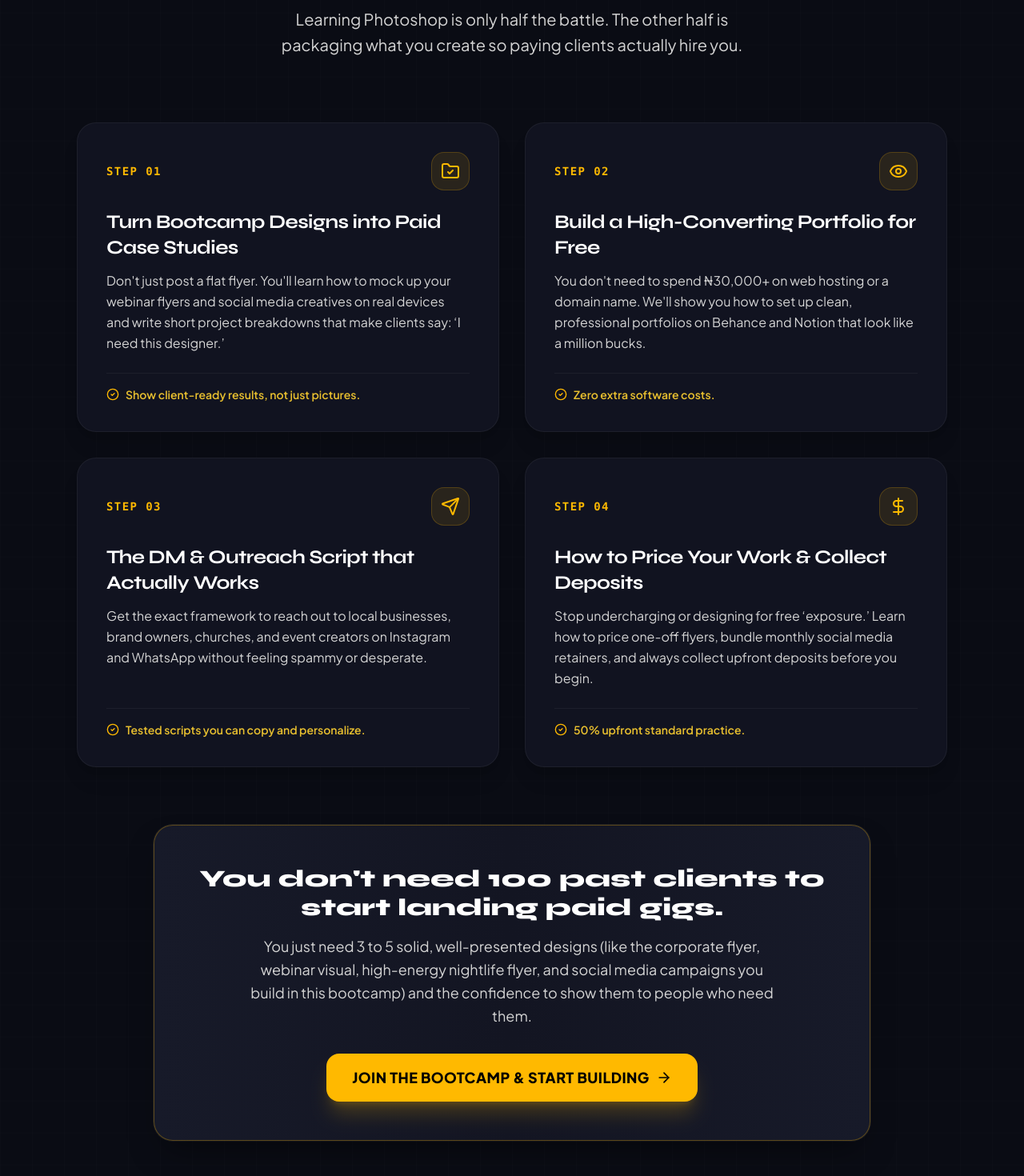
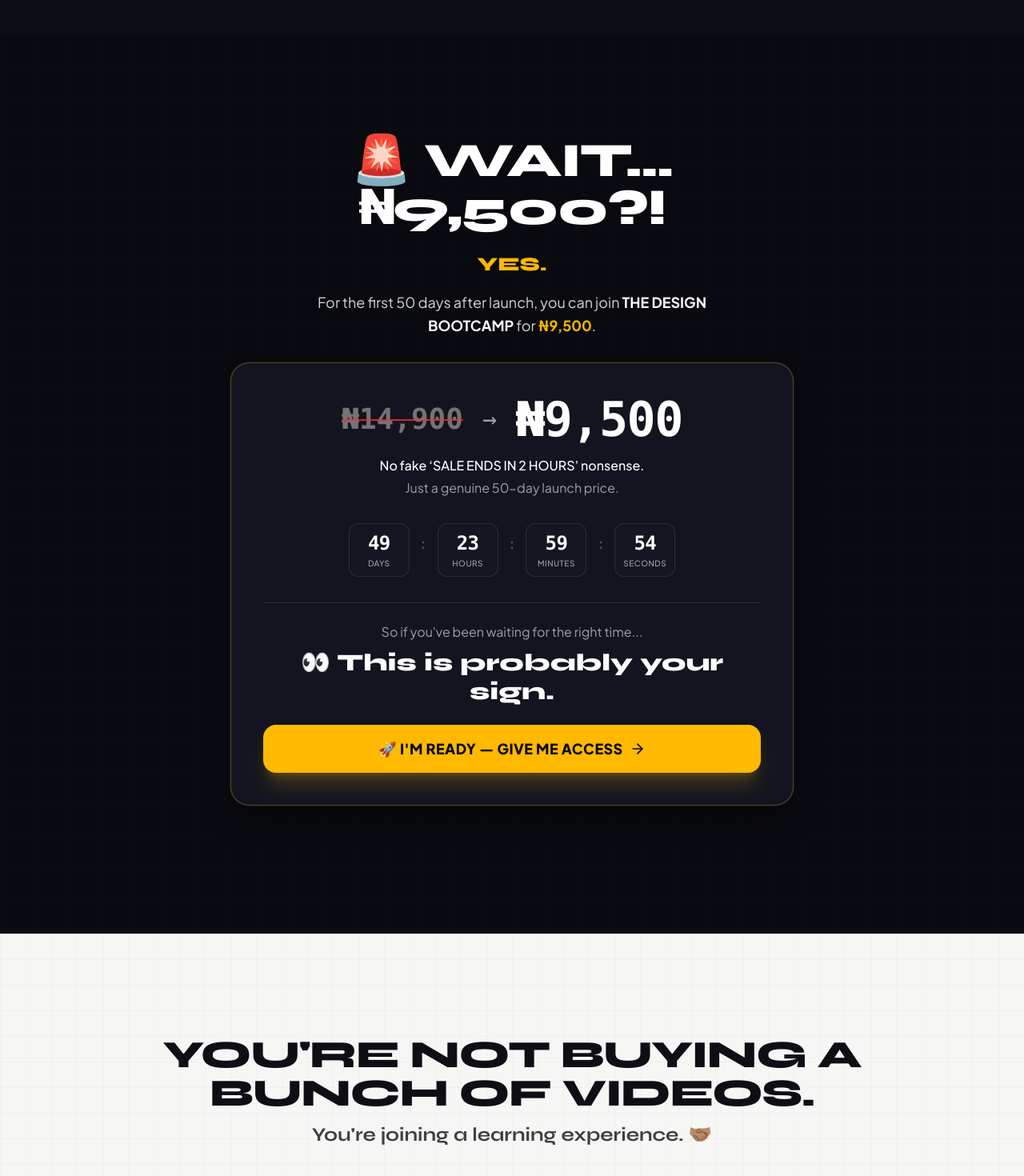
Before and after one commit to activeeboyy/the-design-bootcamp, a React (Vite) app: page / in a window 1280 px wide. Shown: the part 7495-8965 px from the top of the page at 80% size. Built offline with nearby package versions, Linux system fonts and the light colour scheme.

Commit message:
refactor: remove portfolio section and add reassurance box
Removed the dedicated portfolio section and integrated its key value proposition into the curriculum section via a new real-world reassurance box to streamline the landing page flow.

```diff
--- a/src/App.tsx
+++ b/src/App.tsx
@@ -8,7 +8,6 @@ import { Hero } from './components/Hero';
 import { BeHonestSection } from './components/BeHonestSection';
 import { FranklinStory } from './components/FranklinStory';
 import { CurriculumSection } from './components/CurriculumSection';
-import { PortfolioSection } from './components/PortfolioSection';
 import { OfferSection } from './components/OfferSection';
 import { HowItWorks } from './components/HowItWorks';
 import { WhoThisIsFor } from './components/WhoThisIsFor';
@@ -37,10 +36,7 @@ export default function App() {
         {/* 4. WHAT'S INSIDE? (Comprehensive Modules + Practical Design Projects) */}
         <CurriculumSection onJoinClick={handleJoinClick} />
 
-        {/* 5. HOW TO BUILD A DESIGN PORTFOLIO TO LAND GIGS */}
-        <PortfolioSection onJoinClick={handleJoinClick} />
-
-        {/* 6. OFFER / PRICE SECTION (Launch offer + countdown) */}
+        {/* 5. OFFER / PRICE SECTION (Launch offer + countdown) */}
         <OfferSection onJoinClick={handleJoinClick} />
 
         {/* 6. HOW IT WORKS (4-Step learning experience) */}
--- a/src/components/CurriculumSection.tsx
+++ b/src/components/CurriculumSection.tsx
@@ -234,6 +234,19 @@ export const CurriculumSection: React.FC<CurriculumSectionProps> = ({ onJoinClic
             );
           })}
         </div>
+
+        {/* Real-World Reassurance Box */}
+        <div className="mt-10 sm:mt-14 rounded-3xl bg-gradient-to-r from-[#171A29] via-[#131522] to-[#171A29] border border-amber-400/30 p-8 sm:p-12 text-center max-w-4xl mx-auto shadow-2xl glow-card">
+          <div className="w-12 h-12 rounded-2xl bg-amber-400/10 border border-amber-400/20 text-amber-400 flex items-center justify-center mx-auto mb-5">
+            <Sparkles className="w-6 h-6" />
+          </div>
+          <h3 className="text-2xl sm:text-3xl font-extrabold text-white font-display mb-4">
+            You don't need 100 past clients to start landing paid gigs.
+          </h3>
+          <p className="text-neutral-300 text-base sm:text-lg max-w-2xl mx-auto leading-relaxed">
+            You just need 3 to 5 solid, well-presented designs (like the corporate flyer, webinar visual, high-energy nightlife flyer, and social media campaigns you build in this bootcamp) and the confidence to show them to people who need them.
+          </p>
+        </div>
       </div>
     </section>
   );
--- a/src/components/PortfolioSection.tsx
+++ /dev/null
@@ -1,131 +0,0 @@
-/**
- * @license
- * SPDX-License-Identifier: Apache-2.0
- */
-
-import React from 'react';
-import {
-  Briefcase,
-  FolderCheck,
-  Target,
-  DollarSign,
-  ArrowRight,
-  CheckCircle2,
-  Send,
-  Eye,
-  FileText
-} from 'lucide-react';
-import { PAYMENT_URL, formatNaira, LAUNCH_PRICE_NAIRA } from '../config';
-
-interface PortfolioSectionProps {
-  onJoinClick?: () => void;
-}
-
-const STRATEGIES = [
-  {
-    number: "01",
-    title: "Turn Bootcamp Designs into Paid Case Studies",
-    icon: FolderCheck,
-    description: "Don't just post a flat flyer. You'll learn how to mock up your webinar flyers and social media creatives on real devices and write short project breakdowns that make clients say: ‘I need this designer.’",
-    highlight: "Show client-ready results, not just pictures."
-  },
-  {
-    number: "02",
-    title: "Build a High-Converting Portfolio for Free",
-    icon: Eye,
-    description: "You don't need to spend ₦30,000+ on web hosting or a domain name. We'll show you how to set up clean, professional portfolios on Behance and Notion that look like a million bucks.",
-    highlight: "Zero extra software costs."
-  },
-  {
-    number: "03",
-    title: "The DM & Outreach Script that Actually Works",
-    icon: Send,
-    description: "Get the exact framework to reach out to local businesses, brand owners, churches, and event creators on Instagram and WhatsApp without feeling spammy or desperate.",
-    highlight: "Tested scripts you can copy and personalize."
-  },
-  {
-    number: "04",
-    title: "How to Price Your Work & Collect Deposits",
-    icon: DollarSign,
-    description: "Stop undercharging or designing for free ‘exposure.’ Learn how to price one-off flyers, bundle monthly social media retainers, and always collect upfront deposits before you begin.",
-    highlight: "50% upfront standard practice."
-  }
-];
-
-export const PortfolioSection: React.FC<PortfolioSectionProps> = ({ onJoinClick }) => {
-  return (
-    <section className="py-20 sm:py-28 lg:py-32 bg-[#0A0C14] text-[#F3F4F6] relative overflow-hidden">
-      {/* Background ambient lighting */}
-      <div className="absolute top-1/3 left-1/2 -translate-x-1/2 -translate-y-1/2 w-[700px] h-[500px] bg-amber-500/10 blur-3xl pointer-events-none -z-10 rounded-full" />
-      <div className="absolute inset-0 bg-grid-pattern opacity-30 pointer-events-none" />
-
-      <div className="max-w-6xl mx-auto px-4 sm:px-6 lg:px-8 relative z-10">
-        {/* Section Header */}
-        <div className="text-center max-w-3xl mx-auto mb-16 sm:mb-20">
-          <h2 className="text-3xl sm:text-5xl lg:text-6xl font-black text-white tracking-tight font-display mb-6 [text-wrap:balance]">
-            HOW TO BUILD A PORTFOLIO THAT LANDS GIGS. 💼
-          </h2>
-          <p className="text-base sm:text-xl text-neutral-300 font-normal leading-relaxed [text-wrap:balance]">
-            Learning Photoshop is only half the battle. The other half is packaging what you create so paying clients actually hire you.
-          </p>
-        </div>
-
-        {/* 4 Core Pillars Grid */}
-        <div className="grid grid-cols-1 md:grid-cols-2 gap-6 sm:gap-8 mb-14 sm:mb-18">
-          {STRATEGIES.map((item) => {
-            const Icon = item.icon;
-            return (
-              <div
-                key={item.number}
-                className="rounded-3xl p-7 sm:p-9 bg-[#111320] border border-white/5 hover:border-amber-400/30 transition-all duration-200 shadow-xl flex flex-col justify-between group"
-              >
-                <div>
-                  <div className="flex items-center justify-between mb-6">
-                    <span className="font-mono text-xs sm:text-sm font-bold tracking-widest text-amber-400">
-                      STEP {item.number}
-                    </span>
-                    <div className="w-12 h-12 rounded-2xl bg-amber-400/10 border border-amber-400/20 text-amber-400 flex items-center justify-center group-hover:scale-105 transition-transform">
-                      <Icon className="w-6 h-6" />
-                    </div>
-                  </div>
-
-                  <h3 className="text-xl sm:text-2xl font-bold text-white tracking-tight font-display mb-3">
-                    {item.title}
-                  </h3>
-
-                  <p className="text-neutral-300 text-sm sm:text-base leading-relaxed mb-6 font-normal">
-                    {item.description}
-                  </p>
-                </div>
-
-                <div className="pt-4 border-t border-white/5 flex items-center gap-2 text-xs sm:text-sm font-semibold text-amber-300/90">
-                  <CheckCircle2 className="w-4 h-4 text-amber-400 shrink-0" />
-                  <span>{item.highlight}</span>
-                </div>
-              </div>
-            );
-          })}
-        </div>
-
-        {/* Real-World Reassurance Box */}
-        <div className="rounded-3xl bg-gradient-to-r from-[#171A29] via-[#131522] to-[#171A29] border border-amber-400/30 p-8 sm:p-12 text-center max-w-4xl mx-auto shadow-2xl glow-card">
-          <h3 className="text-2xl sm:text-3xl font-extrabold text-white font-display mb-4">
-            You don't need 100 past clients to start landing paid gigs.
-          </h3>
-          <p className="text-neutral-300 text-base sm:text-lg max-w-2xl mx-auto leading-relaxed mb-8">
-            You just need 3 to 5 solid, well-presented designs (like the corporate flyer, webinar visual, high-energy nightlife flyer, and social media campaigns you build in this bootcamp) and the confidence to show them to people who need them.
-          </p>
-
-          <a
-            href={PAYMENT_URL}
-            onClick={onJoinClick}
-            className="inline-flex items-center justify-center gap-2 py-4 px-8 rounded-2xl bg-amber-400 hover:bg-amber-300 text-black font-extrabold text-base sm:text-lg tracking-wide uppercase transition-all duration-200 shadow-xl shadow-amber-400/20 hover:shadow-amber-400/30 active:scale-[0.98] cursor-pointer"
-          >
-            <span>JOIN THE BOOTCAMP & START BUILDING</span>
-            <ArrowRight className="w-5 h-5" />
-          </a>
-        </div>
-      </div>
-    </section>
-  );
-};
```
